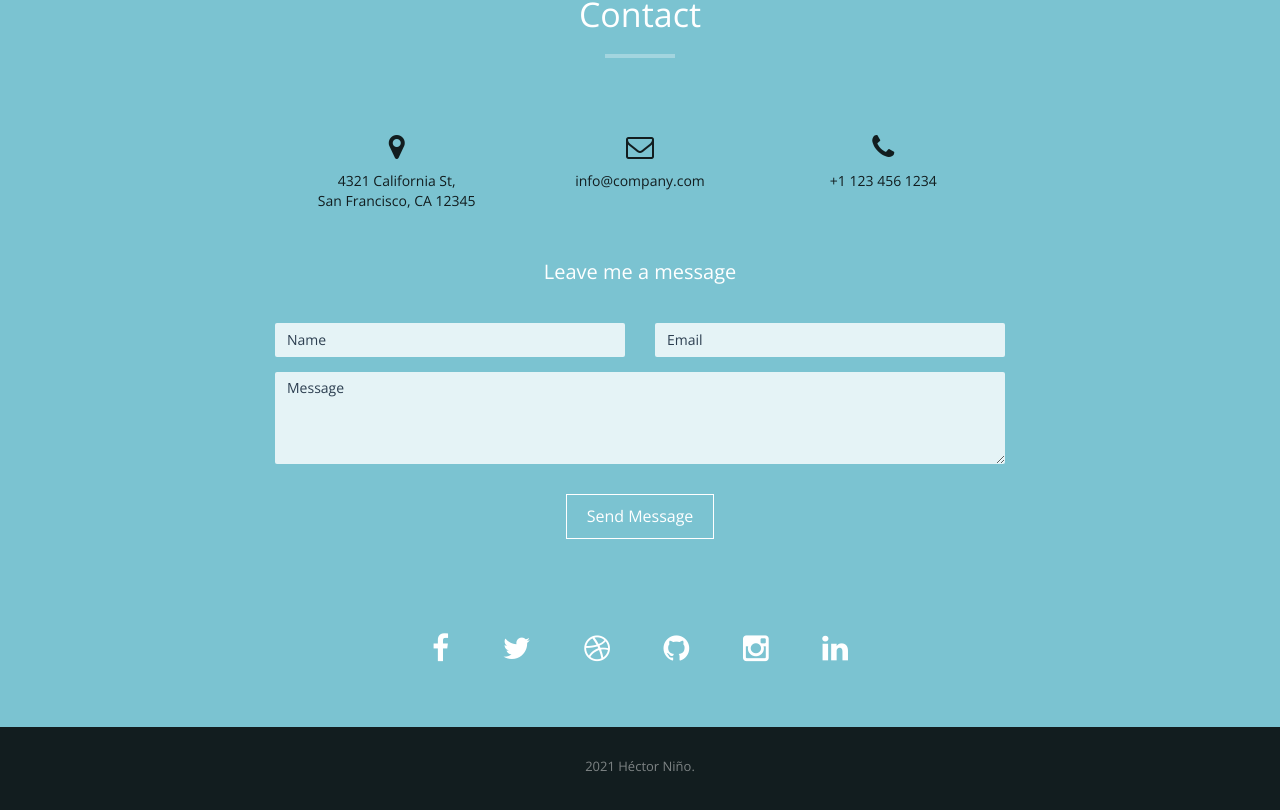
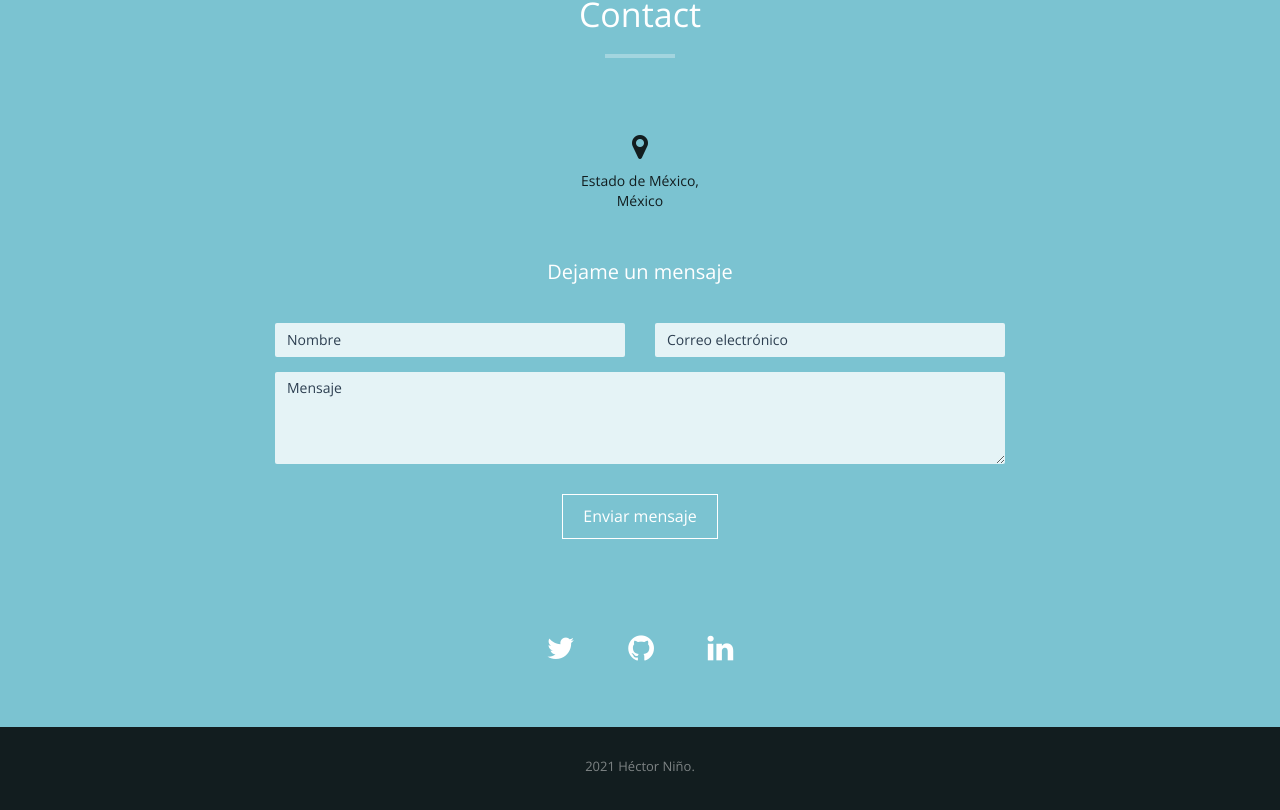
Before and after one commit to HectorNJ/hnino.com, a plain HTML site: page index.html in a window 1280 px wide. Shown: the part 3436-4246 px from the top of the page. Drawn offline with nearby package versions, Linux system fonts and the light colour scheme.

Commit message:
Modificación de sección de contacto.

```diff
--- a/index.html
+++ b/index.html
@@ -468,49 +468,51 @@
       <hr>
     </div>
     <div class="col-md-8 col-md-offset-2">
+      <div class="col-md-4"></div>
       <div class="col-md-4"> <i class="fa fa-map-marker fa-2x"></i>
-        <p>4321 California St,<br>
-          San Francisco, CA 12345</p>
+        <p>Estado de México,<br>
+          México</p>
       </div>
-      <div class="col-md-4"> <i class="fa fa-envelope-o fa-2x"></i>
+      <div class="col-md-4"></div>
+      <!-- <div class="col-md-4"> <i class="fa fa-envelope-o fa-2x"></i>
         <p>info@company.com</p>
-      </div>
-      <div class="col-md-4"> <i class="fa fa-phone fa-2x"></i>
+      </div> -->
+      <!-- <div class="col-md-4"> <i class="fa fa-phone fa-2x"></i>
         <p> +1 123 456 1234</p>
-      </div>
+      </div> -->
       <div class="clearfix"></div>
     </div>
     <div class="col-md-8 col-md-offset-2">
-      <h3>Leave me a message</h3>
+      <h3>Dejame un mensaje</h3>
       <form name="sentMessage" id="contactForm" novalidate>
         <div class="row">
           <div class="col-md-6">
             <div class="form-group">
-              <input type="text" id="name" class="form-control" placeholder="Name" required="required">
+              <input type="text" id="name" class="form-control" placeholder="Nombre" required="required">
               <p class="help-block text-danger"></p>
             </div>
           </div>
           <div class="col-md-6">
             <div class="form-group">
-              <input type="email" id="email" class="form-control" placeholder="Email" required="required">
+              <input type="email" id="email" class="form-control" placeholder="Correo electrónico" required="required">
               <p class="help-block text-danger"></p>
             </div>
           </div>
         </div>
         <div class="form-group">
-          <textarea name="message" id="message" class="form-control" rows="4" placeholder="Message" required></textarea>
+          <textarea name="message" id="message" class="form-control" rows="4" placeholder="Mensaje" required></textarea>
           <p class="help-block text-danger"></p>
         </div>
         <div id="success"></div>
-        <button type="submit" class="btn btn-default">Send Message</button>
+        <button type="submit" class="btn btn-default">Enviar mensaje</button>
       </form>
       <div class="social">
         <ul>
-          <li><a href="#"><i class="fa fa-facebook"></i></a></li>
+          <!-- <li><a href="#"><i class="fa fa-facebook"></i></a></li> -->
           <li><a href="#"><i class="fa fa-twitter"></i></a></li>
-          <li><a href="#"><i class="fa fa-dribbble"></i></a></li>
+          <!-- <li><a href="#"><i class="fa fa-dribbble"></i></a></li> -->
           <li><a href="#"><i class="fa fa-github"></i></a></li>
-          <li><a href="#"><i class="fa fa-instagram"></i></a></li>
+          <!-- <li><a href="#"><i class="fa fa-instagram"></i></a></li> -->
           <li><a href="#"><i class="fa fa-linkedin"></i></a></li>
         </ul>
       </div>
```
